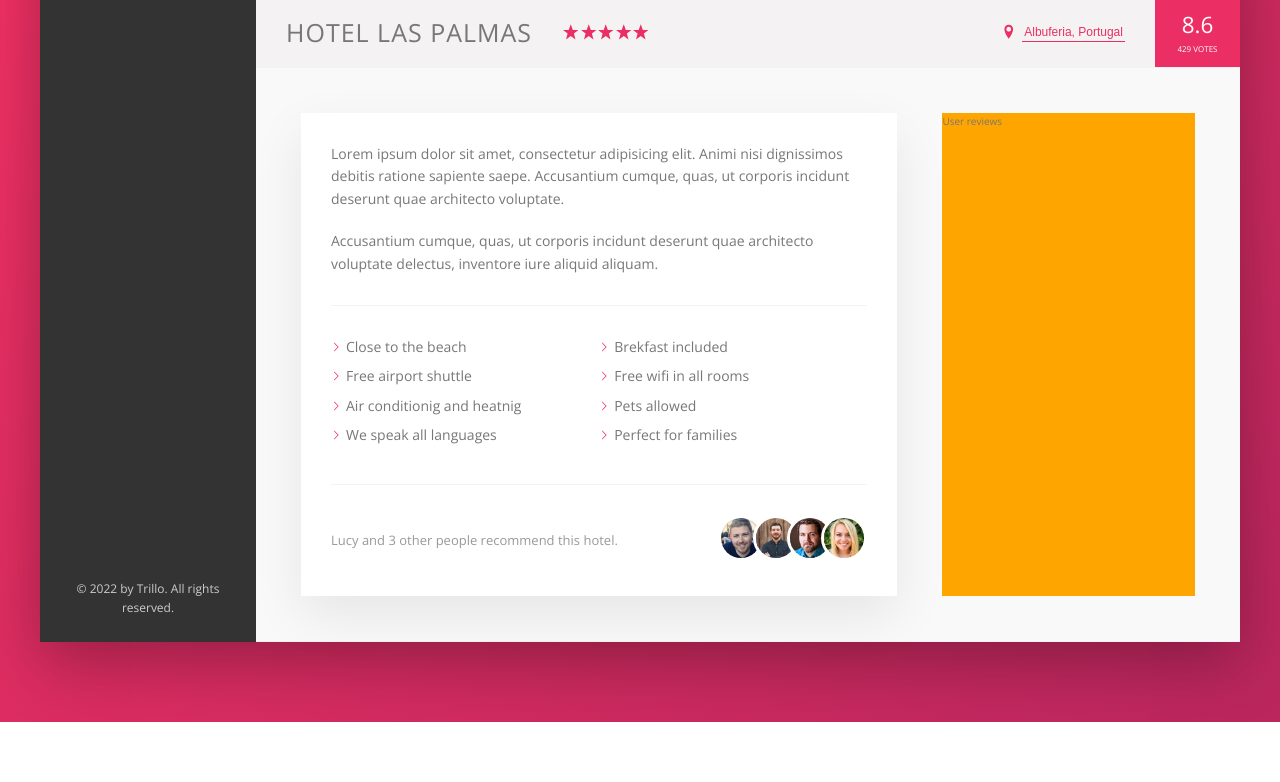
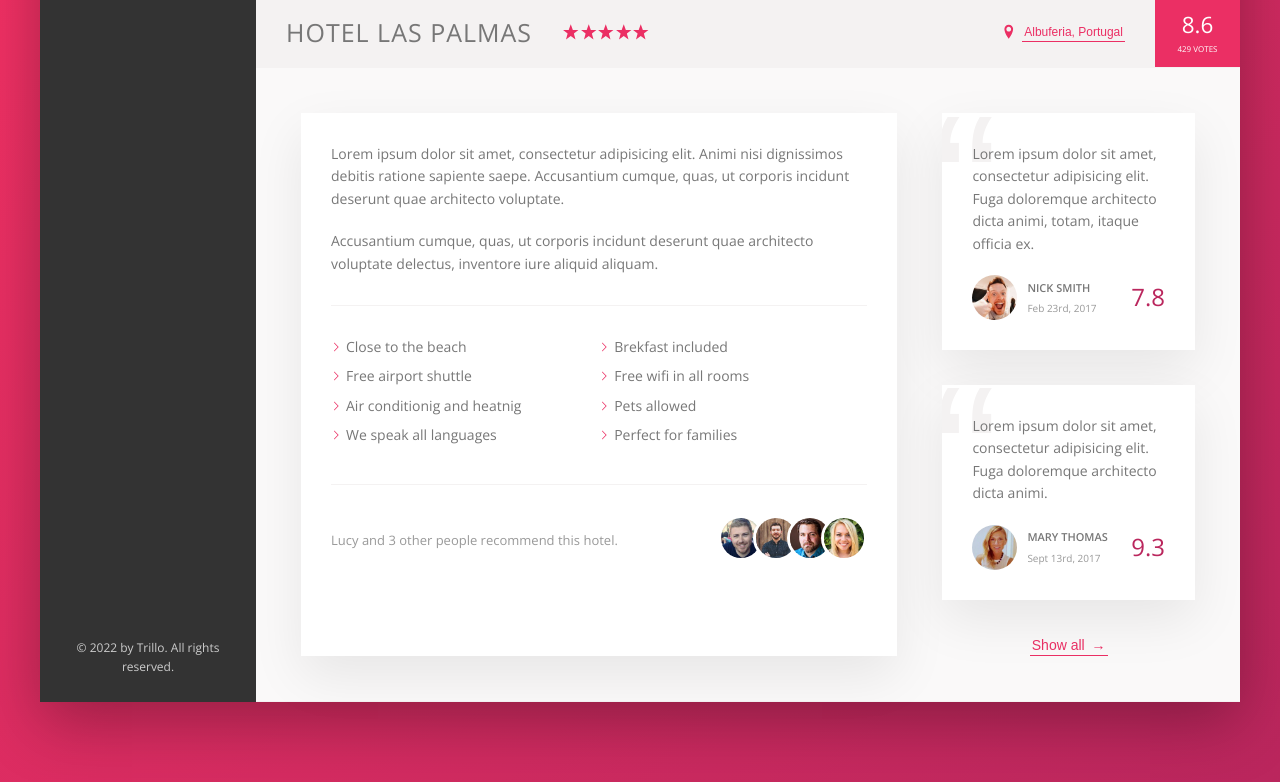
Before and after one commit to daq131/trillo-booking-app, a website: page index.html in a window 1280 px wide. Shown: the part 539-1321 px from the top of the page. Before the commit the page ends 1261 px from the top, so only its background shows below. Drawn offline with nearby package versions, Linux system fonts and the light colour scheme.

Commit message:
reviews section

```diff
--- a/css/style.css
+++ b/css/style.css
@@ -82,13 +82,13 @@ body {
   flex: 1; }
 
 .detail {
+  font-size: 1.4rem;
   display: flex;
   padding: 4.5rem;
   background-color: var(--color-grey-light-1);
   border-bottom: var(--line); }
 
 .description {
-  font-size: 1.4rem;
   background-color: white;
   box-shadow: var(--shadow-light);
   padding: 3rem;
@@ -96,8 +96,10 @@ body {
   margin-right: 4.5rem; }
 
 .user-reviews {
-  background-color: orange;
-  flex: 1; }
+  flex: 1;
+  display: flex;
+  flex-direction: column;
+  align-items: center; }
 
 .logo {
   height: 3.25rem;
@@ -278,8 +280,13 @@ body {
   background-color: transparent;
   cursor: pointer;
   transition: 0.2s; }
+  .btn-inline span {
+    margin-left: 3px;
+    transition: margin-left 0.2s; }
   .btn-inline:hover {
     color: var(--color-grey-dark-1); }
+    .btn-inline:hover span {
+      margin-left: 8px; }
   .btn-inline:focus {
     outline: none;
     animation: pulsate 1s infinite; }
@@ -336,3 +343,48 @@ body {
     border: 3px solid white; }
     .recommend__photo:not(:last-child) {
       margin-right: -1.5rem; }
+
+.review {
+  background-color: #fff;
+  box-shadow: var(--shadow-light);
+  padding: 3rem;
+  margin-bottom: 3.5rem;
+  position: relative;
+  overflow: hidden; }
+  .review__text {
+    margin-bottom: 2rem;
+    z-index: 10;
+    position: relative; }
+  .review__user {
+    display: flex;
+    align-items: center; }
+  .review__photo {
+    height: 4.5rem;
+    width: 4.5rem;
+    border-radius: 50%;
+    margin-right: 1rem; }
+  .review__user-box {
+    flex-wrap: wrap;
+    margin-right: auto; }
+  .review__user-name {
+    font-size: 1.1rem;
+    text-transform: uppercase;
+    font-weight: 600;
+    margin-bottom: 0.4rem; }
+  .review__user-date {
+    font-size: 1rem;
+    color: var(--color-grey-dark-3); }
+  .review__rating {
+    font-size: 2.4rem;
+    color: var(--color-primary-dark);
+    font-weight: 300; }
+  .review::before {
+    content: "\201C";
+    position: absolute;
+    top: -2.75rem;
+    left: -1rem;
+    line-height: 1;
+    font-size: 20rem;
+    color: var(--color-grey-light-2);
+    font-family: sans-serif;
+    z-index: 1; }
--- a/index.html
+++ b/index.html
@@ -182,7 +182,38 @@
                 </div>
               </div>
             </div>
-            <div class="user-reviews">User reviews</div>
+            <div class="user-reviews">
+              <figure class="review">
+                <blockquote class="review__text">
+                  Lorem ipsum dolor sit amet, consectetur adipisicing elit. Fuga
+                  doloremque architecto dicta animi, totam, itaque officia ex.
+                </blockquote>
+                <figcaption class="review__user">
+                  <img src="img/user-1.jpg" alt="" class="review__photo" />
+                  <div class="review__user-box">
+                    <p class="review__user-name">Nick SMith</p>
+                    <p class="review__user-date">Feb 23rd, 2017</p>
+                  </div>
+                  <div class="review__rating">7.8</div>
+                </figcaption>
+              </figure>
+
+              <figure class="review">
+                <blockquote class="review__text">
+                  Lorem ipsum dolor sit amet, consectetur adipisicing elit. Fuga
+                  doloremque architecto dicta animi.
+                </blockquote>
+                <figcaption class="review__user">
+                  <img src="img/user-2.jpg" alt="" class="review__photo" />
+                  <div class="review__user-box">
+                    <p class="review__user-name">Mary Thomas</p>
+                    <p class="review__user-date">Sept 13rd, 2017</p>
+                  </div>
+                  <div class="review__rating">9.3</div>
+                </figcaption>
+              </figure>
+              <button class="btn-inline">Show all <span>&rarr;</span></button>
+            </div>
           </div>
         </main>
       </div>
```
